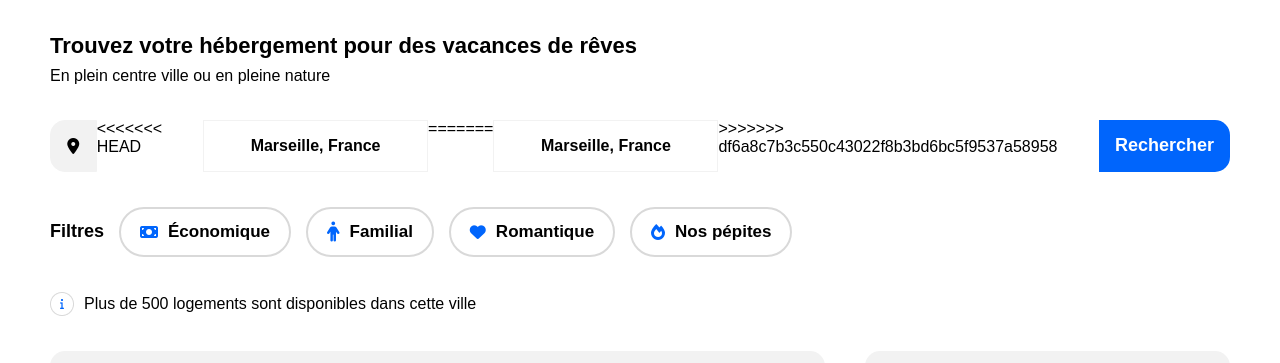
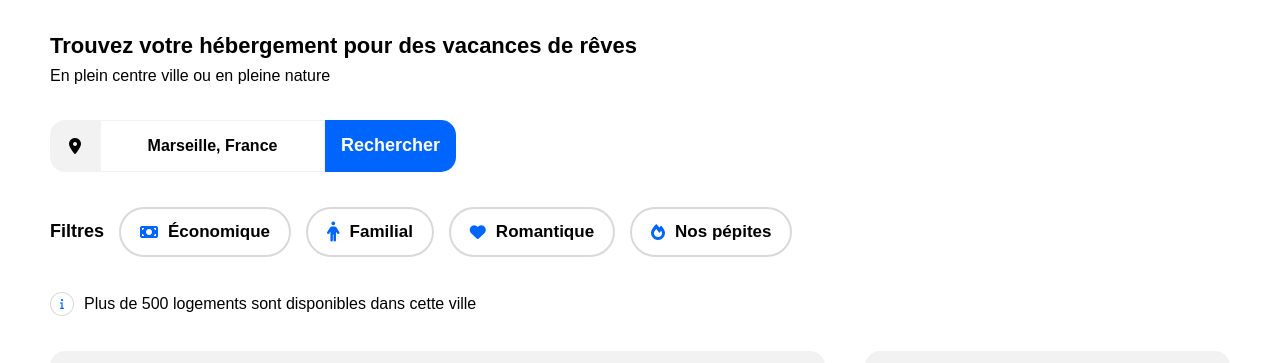
Before and after one commit to CarreGaetan/Homepage-agence-voyage---HTML-CSS, a plain HTML site: page index.html in a window 1280 px wide. Shown: the part 101-464 px from the top of the page. Drawn offline with Linux system fonts and the light colour scheme.

Commit message:
Modications pour soutenance

```diff
--- a/index.html
+++ b/index.html
@@ -38,11 +38,7 @@
                     <i class="fa-solid fa-location-dot"></i>
                 </div>
                 <!-- input de recherche -->
-<<<<<<< HEAD
                 <input type="text" placeholder="Marseille, France" class="searchbar-input">
-=======
-                <input type="text" placeholder="Marseille, France" class="searchbar-input"/>
->>>>>>> df6a8c7b3c550c43022f8b3bd6bc5f9537a58958
                 <!-- bouton de recherche -->
                 <button class="submit-button">Rechercher</button>
                 <button class="icon-button">
```
